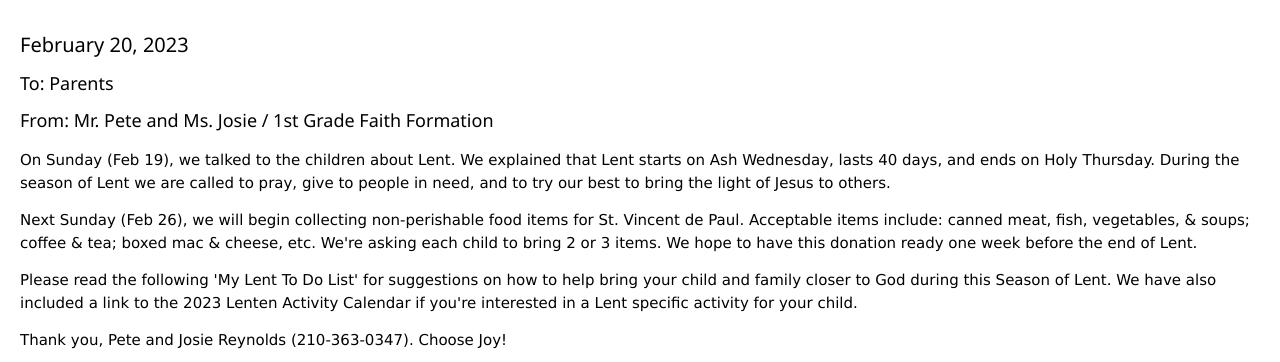
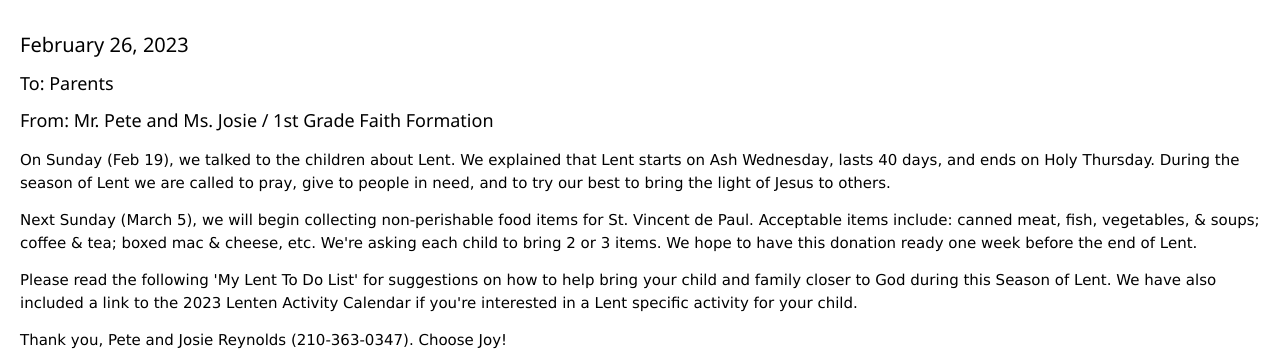
Before and after one commit to txpmr001/catechism, a plain HTML site: page index.html in a window 1280 px wide. Shown: the top 362 px of the page. Drawn offline with nearby package versions, Linux system fonts and the light colour scheme.

Commit message:
weekly update

```diff
--- a/index.html
+++ b/index.html
@@ -18,7 +18,7 @@
 <div id="content">
 
 <div class="letter" style="margin: 30px 20px 10px 20px">
-<h4 style="margin-top: 30px;">February 20, 2023</h4>
+<h4 style="margin-top: 30px;">February 26, 2023</h4>
 
 <h5>To: Parents</h5>
 <h5>From: Mr. Pete and Ms. Josie / 1st Grade Faith Formation</h5>
@@ -30,7 +30,7 @@ During the season of Lent we are called to pray, give to people in need, and to
 </p>
 
 <p>
-Next Sunday (Feb 26), we will begin collecting non-perishable food items for St. Vincent de Paul.
+Next Sunday (March 5), we will begin collecting non-perishable food items for St. Vincent de Paul.
 Acceptable items include: canned meat, fish, vegetables, & soups; coffee & tea; boxed mac & cheese, etc.
 We're asking each child to bring 2 or 3 items.
 We hope to have this donation ready one week before the end of Lent.
```
